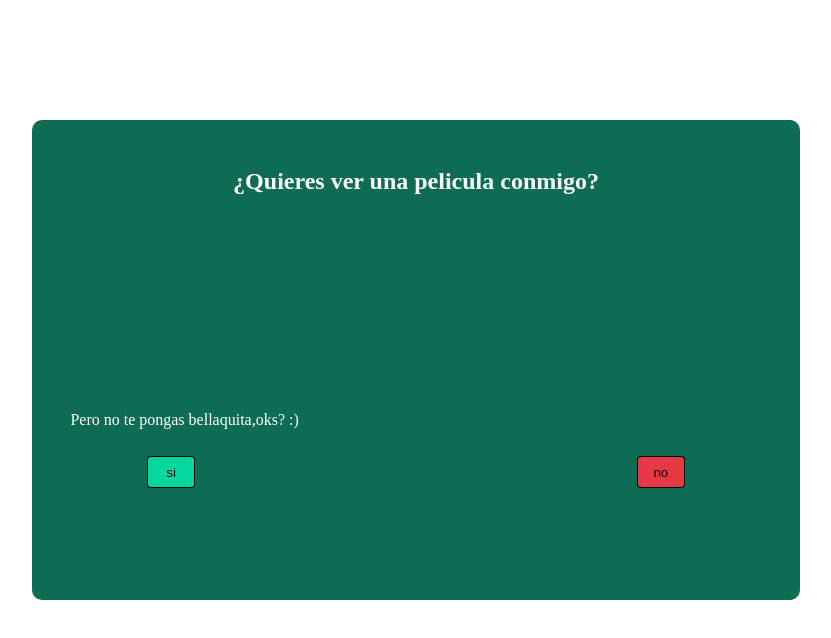
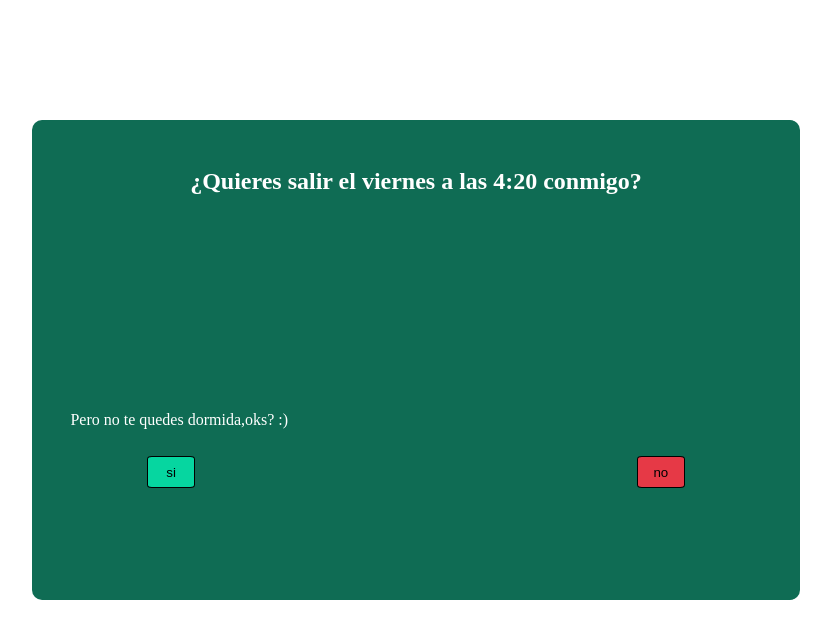
Before and after one commit to jorgyamil/jorgyamil.github.io, a plain HTML site: page index.html in a window 1280 px wide. Both pictures are taken after a click on the button "si". Shown: the whole page, without its empty margins (224-1055 px from the left). Drawn offline with Linux system fonts and the light colour scheme.

Commit message:
git init

```diff
--- a/index.html
+++ b/index.html
@@ -9,9 +9,9 @@
   <body>
     <div class="centrar">
       <section class="padre">
-        <h2>¿Quieres ver una pelicula conmigo?</h2>
+        <h2>¿Quieres salir el viernes a las 4:20 conmigo?</h2>
         <button id="si">si</button>
-        <p class="text" id="ilove">Pero no te pongas bellaquita,oks? :)</p>
+        <p class="text" id="ilove">Pero no te quedes dormida,oks? :)</p>
         <button id="no">no</button>
       </section>
     </div>
```
